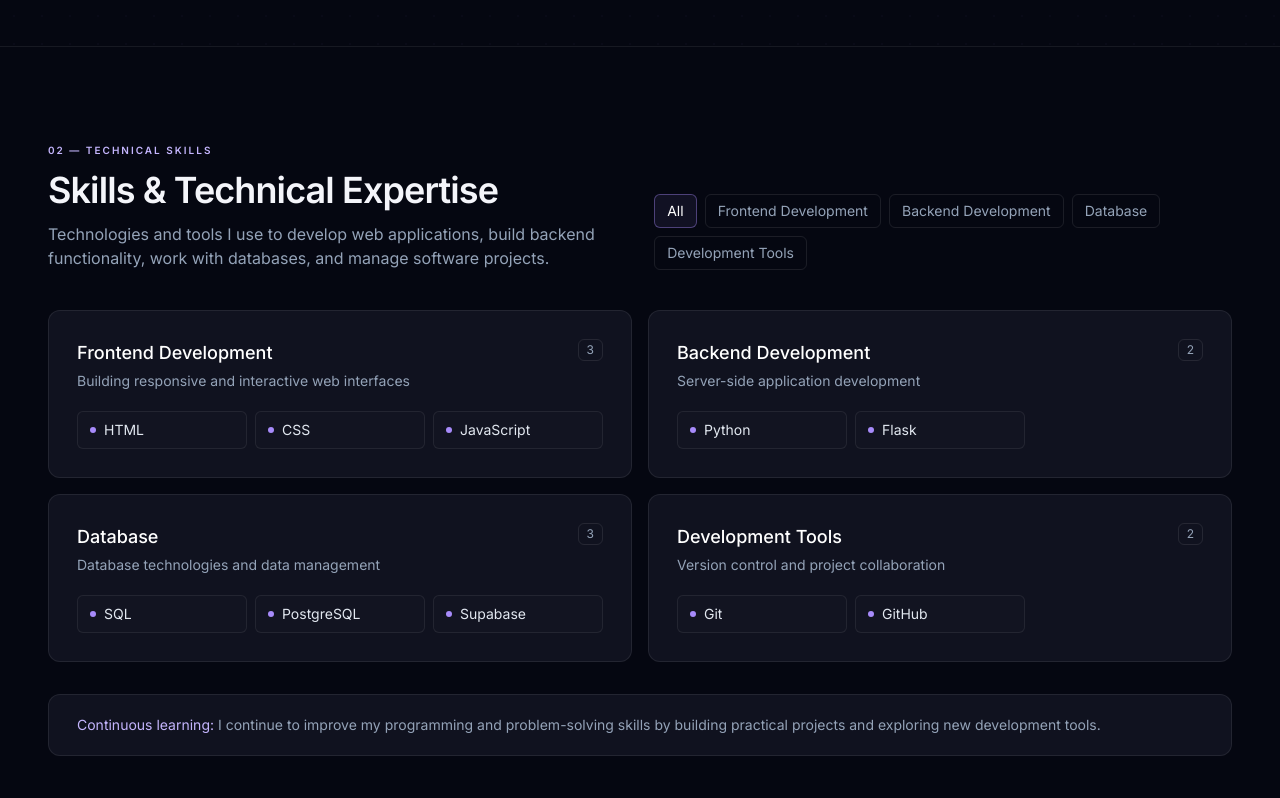
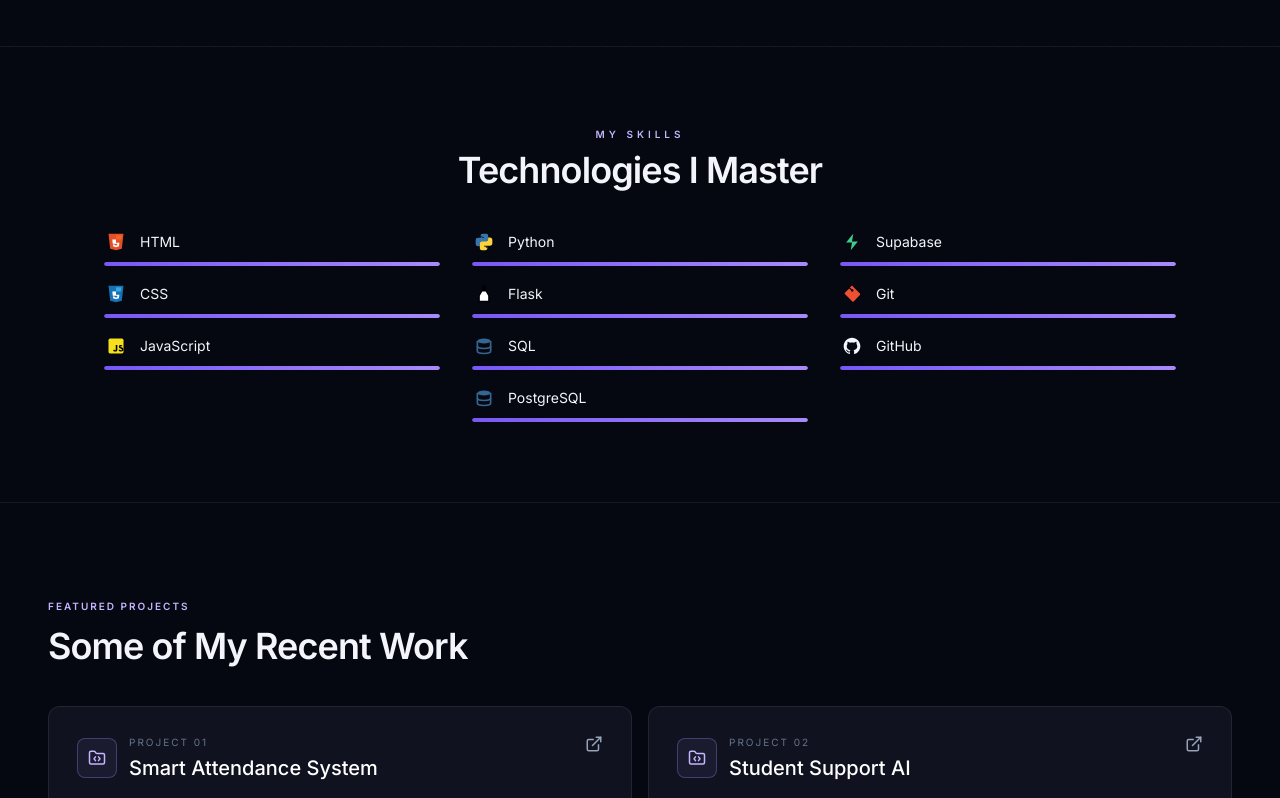
Before and after one commit to Vinay9686803463/Personal-Portfolio, a React (Vite) app: page / in a window 1280 px wide. Shown: the part 782-1580 px from the top of the page. Built offline with nearby package versions, Linux system fonts and the light colour scheme.

Commit message:
Update portfolio

```diff
--- a/src/components/Skills.jsx
+++ b/src/components/Skills.jsx
@@ -1,101 +1,152 @@
-import { useState } from "react";
 import { motion, useReducedMotion } from "framer-motion";
-import { skillCategories } from "../data/portfolioData";
+
+const HtmlIcon = () => (
+    <svg width="20" height="20" viewBox="0 0 24 24" fill="none" xmlns="http://www.w3.org/2000/svg">
+        <path d="M3 2L5 20L12 22L19 20L21 2H3Z" fill="#E34F26" />
+        <path d="M12 4H19L18.5 9H12V4Z" fill="#EF652A" />
+        <path d="M12 13H16L15.5 17L12 18.2L8.5 17L8.25 15H10.5L10.6 15.8L12 16.2L13.4 15.8L13.6 14H8.1L7.6 9H12V13Z" fill="#FFFFFF" />
+    </svg>
+);
+
+const CssIcon = () => (
+    <svg width="20" height="20" viewBox="0 0 24 24" fill="none" xmlns="http://www.w3.org/2000/svg">
+        <path d="M3 2L5 20L12 22L19 20L21 2H3Z" fill="#1572B6" />
+        <path d="M12 4H18.5L18 9H12V4Z" fill="#33A9DC" />
+        <path d="M12 13H16L15.5 17L12 18.2L8.5 17L8.25 15H10.5L10.6 15.8L12 16.2L13.4 15.8L13.6 14H8.1L7.6 9H12V13Z" fill="#FFFFFF" />
+    </svg>
+);
+
+const JsIcon = () => (
+    <svg width="20" height="20" viewBox="0 0 24 24" fill="none" xmlns="http://www.w3.org/2000/svg">
+        <rect x="3" y="3" width="18" height="18" rx="2" fill="#F7DF1E" />
+        <path d="M16.5 16.2C16.8 16.8 17.2 17.2 18 17.2C18.7 17.2 19.1 16.9 19.1 16.4C19.1 15.9 18.8 15.6 18 15.3L17.5 15.1C16.2 14.6 15.4 13.9 15.4 12.7C15.4 11.6 16.3 10.8 17.6 10.8C18.6 10.8 19.3 11.1 19.8 11.9L18.8 12.7C18.6 12.3 18.3 12.1 17.9 12.1C17.5 12.1 17.3 12.3 17.3 12.6C17.3 12.9 17.5 13.1 18.2 13.4L18.7 13.6C20.2 14.2 21 14.9 21 16.3C21 17.8 19.9 18.6 18.1 18.6C16.6 18.6 15.6 18 15 17.1L16.5 16.2ZM9.8 16.3C10 16.8 10.3 17.2 10.9 17.2C11.4 17.2 11.7 17 11.7 16.4V10.9H13.6V16.4C13.6 18 12.6 18.6 11 18.6C9.6 18.6 8.8 17.9 8.5 17L9.8 16.3Z" fill="#000000" />
+    </svg>
+);
+
+const PythonIcon = () => (
+    <svg width="20" height="20" viewBox="0 0 24 24" fill="none" xmlns="http://www.w3.org/2000/svg">
+        <path d="M12 2C9.8 2 8 2.4 8 4V6H12V7H5C3 7 2 8 2 10V14C2 16 3 17 5 17H7V15C7 13 8 12 10 12H14C16 12 17 11 17 9V4C17 2.4 15.2 2 13 2H12ZM9 5C9.6 5 10 5.4 10 6C10 6.6 9.6 7 9 7C8.4 7 8 6.6 8 6C8 5.4 8.4 5 9 5Z" fill="#3776AB" />
+        <path d="M12 22C14.2 22 16 21.6 16 19.5V17.5H12V16.5H19C21 16.5 22 15.5 22 13.5V9.5C22 7.5 21 6.5 19 6.5H17V8.5C17 10.5 16 11.5 14 11.5H10C8 11.5 7 12.5 7 14.5V19.5C7 21.6 8.8 22 11 22H12ZM15 19C14.4 19 14 18.6 14 18C14 17.4 14.4 17 15 17C15.6 17 16 17.4 16 18C16 18.6 15.6 19 15 19Z" fill="#FFD43B" />
+    </svg>
+);
+
+const FlaskIcon = () => (
+    <svg width="20" height="20" viewBox="0 0 24 24" fill="none" xmlns="http://www.w3.org/2000/svg">
+        <path d="M10 2V7L5 14V20C5 21.1 5.9 22 7 22H17C18.1 22 19 21.1 19 20V14L14 7V2H10Z" fill="#000000" />
+        <path d="M10 9H14L17 14V20H7V14L10 9Z" fill="#FFFFFF" />
+    </svg>
+);
+
+const SqlIcon = () => (
+    <svg width="20" height="20" viewBox="0 0 24 24" fill="none" xmlns="http://www.w3.org/2000/svg">
+        <ellipse cx="12" cy="6" rx="8" ry="3" fill="#336791" />
+        <path d="M4 6V18C4 19.7 7.6 21 12 21C16.4 21 20 19.7 20 18V6" stroke="#336791" strokeWidth="2" fill="none" />
+        <path d="M4 12C4 13.7 7.6 15 12 15C16.4 15 20 13.7 20 12" stroke="#336791" strokeWidth="2" fill="none" />
+    </svg>
+);
+
+const PostgresIcon = () => (
+    <svg width="20" height="20" viewBox="0 0 24 24" fill="none" xmlns="http://www.w3.org/2000/svg">
+        <ellipse cx="12" cy="6" rx="8" ry="3" fill="#336791" />
+        <path d="M4 6V18C4 19.7 7.6 21 12 21C16.4 21 20 19.7 20 18V6" stroke="#336791" strokeWidth="2" fill="none" />
+        <path d="M4 12C4 13.7 7.6 15 12 15C16.4 15 20 13.7 20 12" stroke="#336791" strokeWidth="2" fill="none" />
+    </svg>
+);
+
+const SupabaseIcon = () => (
+    <svg width="20" height="20" viewBox="0 0 24 24" fill="none" xmlns="http://www.w3.org/2000/svg">
+        <path d="M13.5 2L5 12.5H12L10.5 22L19 11.5H12L13.5 2Z" fill="#3ECF8E" />
+    </svg>
+);
+
+const GitIcon = () => (
+    <svg width="20" height="20" viewBox="0 0 24 24" fill="none" xmlns="http://www.w3.org/2000/svg">
+        <path d="M21.5 11.5L12.5 2.5C12.1 2.1 11.5 2.1 11.1 2.5L9.5 4.1L11.7 6.3C12.1 6.1 12.6 6.1 13 6.3C13.4 6.5 13.7 6.9 13.8 7.4C13.9 7.9 13.8 8.4 13.5 8.7C13.2 9.1 12.8 9.3 12.3 9.3C11.8 9.3 11.4 9.1 11.1 8.7C10.8 8.4 10.7 7.9 10.8 7.4L8.7 5.3L3.5 10.5C3.1 10.9 3.1 11.5 3.5 11.9L12.5 20.9C12.9 21.3 13.5 21.3 13.9 20.9L21.5 13.3C21.9 12.9 21.9 12.1 21.5 11.5Z" fill="#F05032" />
+    </svg>
+);
+
+const GithubIcon = () => (
+    <svg width="20" height="20" viewBox="0 0 24 24" fill="none" xmlns="http://www.w3.org/2000/svg">
+        <path d="M12 2C6.48 2 2 6.58 2 12.26C2 16.66 4.87 20.32 8.84 21.63C9.34 21.72 9.5 21.42 9.5 21.16C9.5 20.93 9.49 20.27 9.49 19.52C7 20.04 6.35 19.09 6.19 18.64C6.1 18.41 5.61 17.57 5.19 17.34C4.84 17.16 4.34 16.64 5.18 16.63C5.97 16.62 6.53 17.42 6.68 17.67C7.58 19.02 8.99 18.59 9.52 18.33C9.61 17.66 9.87 17.22 10.16 16.97C7.97 16.72 5.69 15.9 5.69 12.13C5.69 11.06 6.09 10.19 6.7 9.51C6.6 9.26 6.25 8.28 6.8 7C6.8 7 7.49 6.74 9.49 8.02C10.29 7.8 11.15 7.69 12.01 7.69C12.87 7.69 13.73 7.8 14.53 8.02C16.53 6.73 17.22 7 17.22 7C17.77 8.28 17.42 9.26 17.32 9.51C17.93 10.19 18.33 11.05 18.33 12.13C18.33 15.91 16.04 16.72 13.85 16.97C14.22 17.29 14.54 17.92 14.54 18.9C14.54 20.29 14.53 20.84 14.53 21.16C14.53 21.42 14.69 21.73 15.19 21.63C19.14 20.32 22 16.66 22 12.26C22 6.58 17.52 2 12 2Z" fill="#F0F6FC" />
+    </svg>
+);
+
+const skillData = [
+    { name: "HTML", icon: HtmlIcon },
+    { name: "CSS", icon: CssIcon },
+    { name: "JavaScript", icon: JsIcon },
+    { name: "Python", icon: PythonIcon },
+    { name: "Flask", icon: FlaskIcon },
+    { name: "SQL", icon: SqlIcon },
+    { name: "PostgreSQL", icon: PostgresIcon },
+    { name: "Supabase", icon: SupabaseIcon },
+    { name: "Git", icon: GitIcon },
+    { name: "GitHub", icon: GithubIcon }
+];
 
 export default function Skills() {
     const shouldReduceMotion = useReducedMotion();
-    const [activeCategory, setActiveCategory] = useState("all");
-
-    const filteredCategories =
-        activeCategory === "all"
-            ? skillCategories
-            : skillCategories.filter((category) => category.id === activeCategory);
-
-    const tabs = [
-        { id: "all", label: "All" },
-        ...skillCategories.map((category) => ({ id: category.id, label: category.title }))
+    const columns = [
+        skillData.slice(0, 3),
+        skillData.slice(3, 7),
+        skillData.slice(7, 10)
     ];
 
     return (
-        <section id="skills" className="relative border-b border-white/[0.07] bg-[#050711] py-20 sm:py-24">
-            <div className="mx-auto max-w-7xl px-6 sm:px-10 lg:px-12">
-                <div className="mb-10 flex flex-col gap-6 lg:flex-row lg:items-end lg:justify-between">
-                    <div>
-                        <p className="mb-3 text-[10px] font-semibold uppercase tracking-[0.2em] text-violet-300">
-                            02 — Technical Skills
+        <section id="skills" className="relative border-b border-white/[0.07] bg-[#050711] py-16 sm:py-20">
+            <div className="mx-auto max-w-6xl px-6 sm:px-10">
+                <div className="mb-10 text-center">
+                    <p className="mb-2 text-[10px] font-semibold uppercase tracking-[0.4em] text-violet-300">
+                        MY SKILLS
                     </p>
-                        <h2 className="text-3xl font-semibold tracking-tight sm:text-4xl">
-                            Skills & Technical Expertise
+                    <h2 className="text-2xl font-semibold tracking-tight sm:text-3xl md:text-4xl">
+                        Technologies I Master
                     </h2>
-                        <p className="mt-3 max-w-2xl text-sm leading-7 text-slate-400 sm:text-base">
-                            Technologies and tools I use to develop web applications, build backend
-                            functionality, work with databases, and manage software projects.
-                        </p>
                 </div>
 
-                    <div className="flex flex-wrap gap-2">
-                        {tabs.map((tab) => (
-                            <button
-                                key={tab.id}
-                                type="button"
-                                onClick={() => setActiveCategory(tab.id)}
-                                className={`rounded-md px-3 py-1.5 text-sm transition-colors ${
-                                    activeCategory === tab.id
-                                        ? "border border-violet-400/40 bg-violet-400/[0.08] text-white"
-                                        : "border border-white/[0.09] text-slate-400 hover:text-white"
-                                }`}
+                <div className="grid grid-cols-1 gap-8 sm:grid-cols-2 lg:grid-cols-3">
+                    {columns.map((column, columnIndex) => (
+                        <div key={columnIndex} className="flex flex-col gap-4">
+                            {column.map((skill, skillIndex) => {
+                                const Icon = skill.icon;
+                                return (
+                                    <motion.div
+                                        key={skill.name}
+                                        initial={shouldReduceMotion ? { opacity: 1, y: 0 } : { opacity: 0, y: 8 }}
+                                        whileInView={{ opacity: 1, y: 0 }}
+                                        viewport={{ once: true, amount: 0.4 }}
+                                        transition={{
+                                            duration: shouldReduceMotion ? 0 : 0.35,
+                                            delay: shouldReduceMotion ? 0 : columnIndex * 0.05 + skillIndex * 0.04,
+                                            ease: "easeOut"
+                                        }}
                                     >
-                                {tab.label}
-                            </button>
-                        ))}
+                                        <div className="mb-2 flex items-center justify-between">
+                                            <div className="flex items-center gap-3">
+                                                <span className="flex h-6 w-6 items-center justify-center">
+                                                    <Icon />
+                                                </span>
+                                                <span className="text-sm text-[#F4F5FA]">{skill.name}</span>
                                             </div>
                                         </div>
-
-                <div className="grid grid-cols-1 gap-4 md:grid-cols-2">
-                    {filteredCategories.map((category, index) => (
-                        <motion.article
-                            key={category.id}
-                            initial={shouldReduceMotion ? { opacity: 1, y: 0 } : { opacity: 0, y: 14 }}
-                            whileInView={{ opacity: 1, y: 0 }}
-                            viewport={{ once: true, amount: 0.2 }}
+                                        <div className="h-[4px] w-full overflow-hidden rounded-full bg-white/[0.06]">
+                                            <motion.div
+                                                initial={{ width: "0%" }}
+                                                whileInView={{ width: "100%" }}
+                                                viewport={{ once: true, amount: 0.4 }}
                                                 transition={{
-                                duration: shouldReduceMotion ? 0 : 0.4,
-                                delay: shouldReduceMotion ? 0 : index * 0.05,
+                                                    duration: shouldReduceMotion ? 0 : 0.9,
+                                                    delay: shouldReduceMotion ? 0 : columnIndex * 0.05 + skillIndex * 0.05,
                                                     ease: "easeOut"
                                                 }}
-                            className="group relative overflow-hidden rounded-xl border border-white/[0.08] bg-[#10121f] p-6 transition-colors hover:border-violet-400/40 sm:p-7"
-                        >
-                            <div className="absolute inset-x-0 top-0 h-px bg-gradient-to-r from-transparent via-violet-400/40 to-transparent opacity-0 transition-opacity group-hover:opacity-100" />
-                            <div className="mb-5 flex items-start justify-between gap-4">
-                                <div>
-                                    <h3 className="text-lg font-medium text-white">{category.title}</h3>
-                                    <p className="mt-1 text-sm text-slate-400">{category.description}</p>
+                                                className="h-full rounded-full bg-gradient-to-r from-[#7957F6] to-[#A78BFA]"
+                                            />
                                         </div>
-                                <span className="rounded-md border border-white/[0.09] px-2 py-0.5 text-xs text-slate-400">
-                                    {category.skills.length}
-                                </span>
-                            </div>
-                            <div className="grid grid-cols-2 gap-2 sm:grid-cols-3">
-                                {category.skills.map((skill) => (
-                                    <div
-                                        key={skill.name}
-                                        className="flex items-center gap-2 rounded-md border border-white/[0.07] bg-white/[0.01] px-3 py-2 text-sm text-slate-200 transition-colors hover:border-violet-400/40 hover:text-white"
-                                    >
-                                        <span className="h-1.5 w-1.5 rounded-full bg-violet-400" />
-                                        {skill.name}
+                                    </motion.div>
+                                );
+                            })}
                         </div>
                     ))}
-                            </div>
-                        </motion.article>
-                    ))}
-                </div>
-
-                <div className="mt-8 rounded-xl border border-white/[0.08] bg-[#10121f] px-6 py-5 sm:px-7">
-                    <p className="text-sm text-slate-400">
-                        <span className="text-violet-300">Continuous learning:</span> I continue to
-                        improve my programming and problem-solving skills by building practical projects
-                        and exploring new development tools.
-                    </p>
                 </div>
             </div>
         </section>
```
Also changed, not shown: src/components/Hero.jsx (+69 -23 lines). Lines whose indentation alone changed are shown as unchanged.
